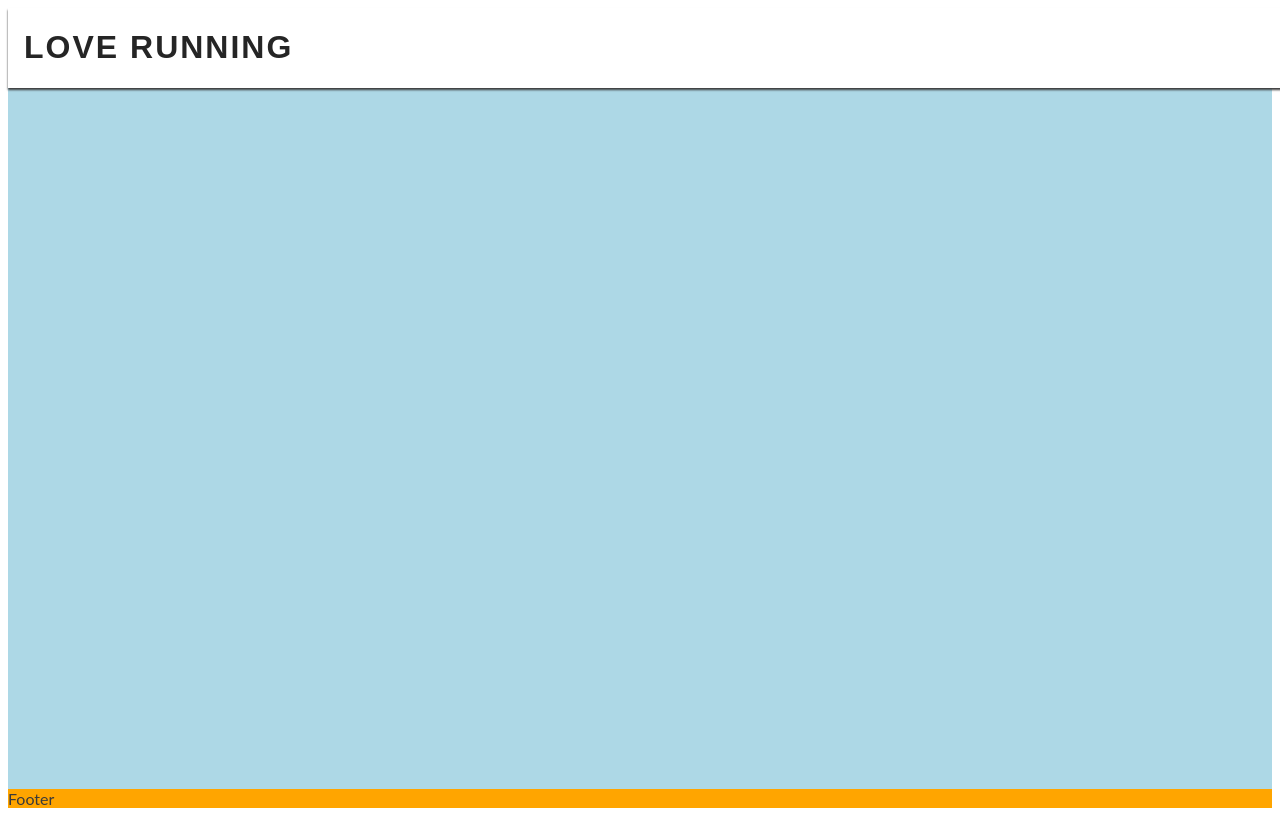
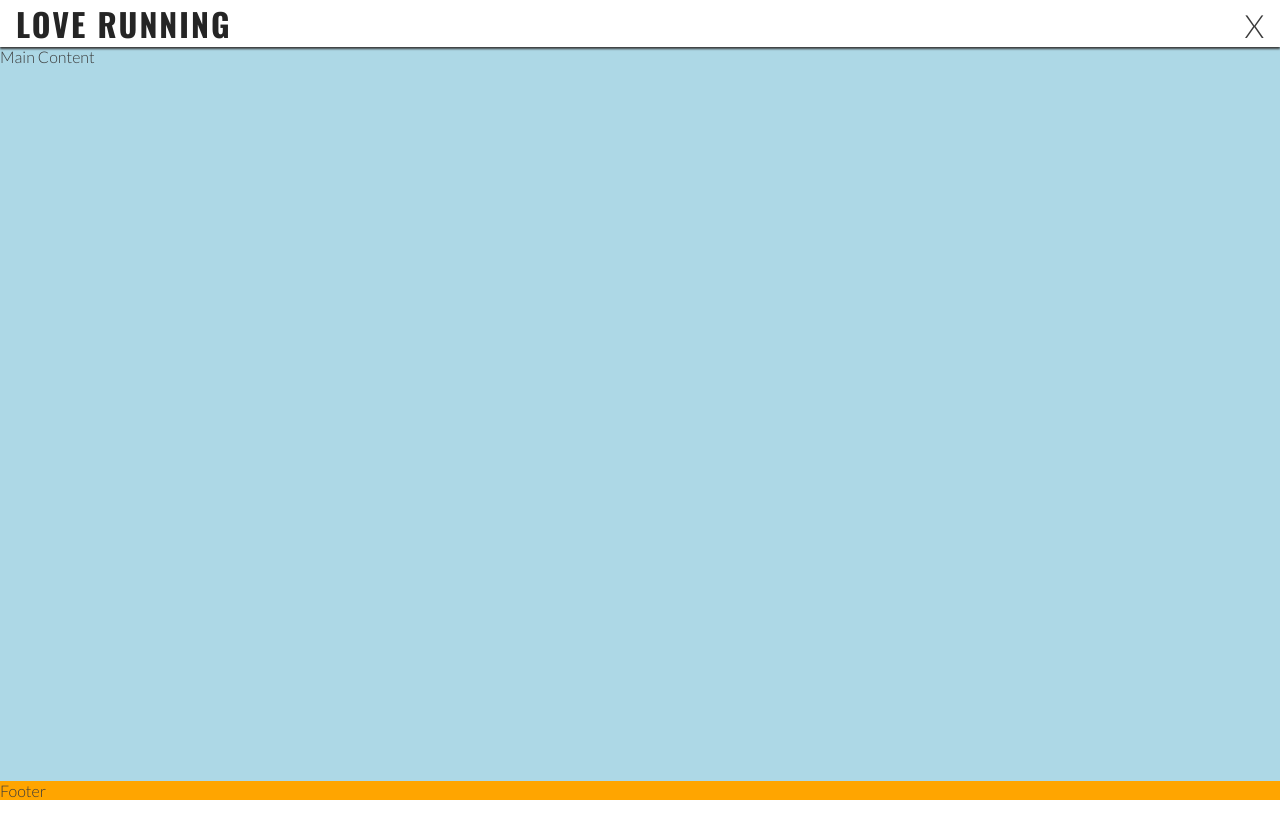
Before and after one commit to tenjor/Love_running-Project, a plain HTML site: page index.html in a window 1280 px wide. Drawn offline with nearby package versions, Linux system fonts and the light colour scheme.

Commit message:
Add dropdown menu functionality

```diff
--- a/assets/css/style.css
+++ b/assets/css/style.css
@@ -1,5 +1,5 @@
 /* Google fonts import */
-@import url('https://fonts.googleapis.com/css2?family=Lato:ital,wght@0,100;0,300;0,400;0,700;0,900;1,100;1,300;1,400;1,700;1,900&family=Oswald:wght@200..700&display=swap')
+@import url('https://fonts.googleapis.com/css2?family=Lato:wght@300&family=Oswald:wght@200;300;400;500;600;700&display=swap');
 
 /* Asterisk wildcard selector to override default styles added by the browser */
 * {
@@ -15,7 +15,7 @@ body {
     flex-direction: column;
     /* Generic project styles */
     color: #3a3a3a;
-    font-family:'Lato', sans-serif;
+    font-family: 'Lato', sans-serif;
 }
 
 /* Header */
@@ -26,6 +26,9 @@ header {
     z-index: 99;
     width: 100%;
     box-shadow: 0 2px 2px #3a3a3a;
+    display: flex;
+    justify-content: space-between;
+    align-items: baseline;
 }
 
 header a {
@@ -34,10 +37,10 @@ header a {
 }
 
 h1 {
-    font-family:'Oswald', sans-serif;
+    font-family: 'Oswald', sans-serif;
     text-transform: uppercase;
     letter-spacing: 2px;
-    color:#252525;
+    color: #252525;
 }
 
 #menu {
@@ -55,7 +58,6 @@ h1 {
 }
 
 /* Navbar styles with dropdown toggle */
-
 nav {
     position: absolute;
     background-color: #ffffff;
@@ -64,6 +66,20 @@ nav {
     padding: 0 1rem;
     box-shadow: 0 2px 2px #3a3a3a;
     display: none;
+    top: 100%;
+}
+
+/* Nav toggle */
+#nav-toggle:checked~nav {
+    display: block;
+}
+
+#nav-toggle {
+    display: none;
+}
+
+.nav-toggle-label {
+    font-size: 2rem;
 }
 
 /* Main content */
@@ -71,6 +87,7 @@ main {
     background-color: lightblue;
     /* Make main element take up any surplus space to push footer down */
     flex: 1 0 auto;
+    margin-top: 47px;
 }
 
 /* Footer */
--- a/index.html
+++ b/index.html
@@ -23,6 +23,8 @@
         <a href="index.html">
         <h1 id="logo">Love Running</h1>
         </a>
+        <input type="checkbox" id="nav-toggle" name="nav-toggle">
+        <label for="nav-toggle" class="nav-toggle-label">X</label>
         <nav>
             <ul id="menu">
                 <li><a href="" class="active">Home</a></li>
```
